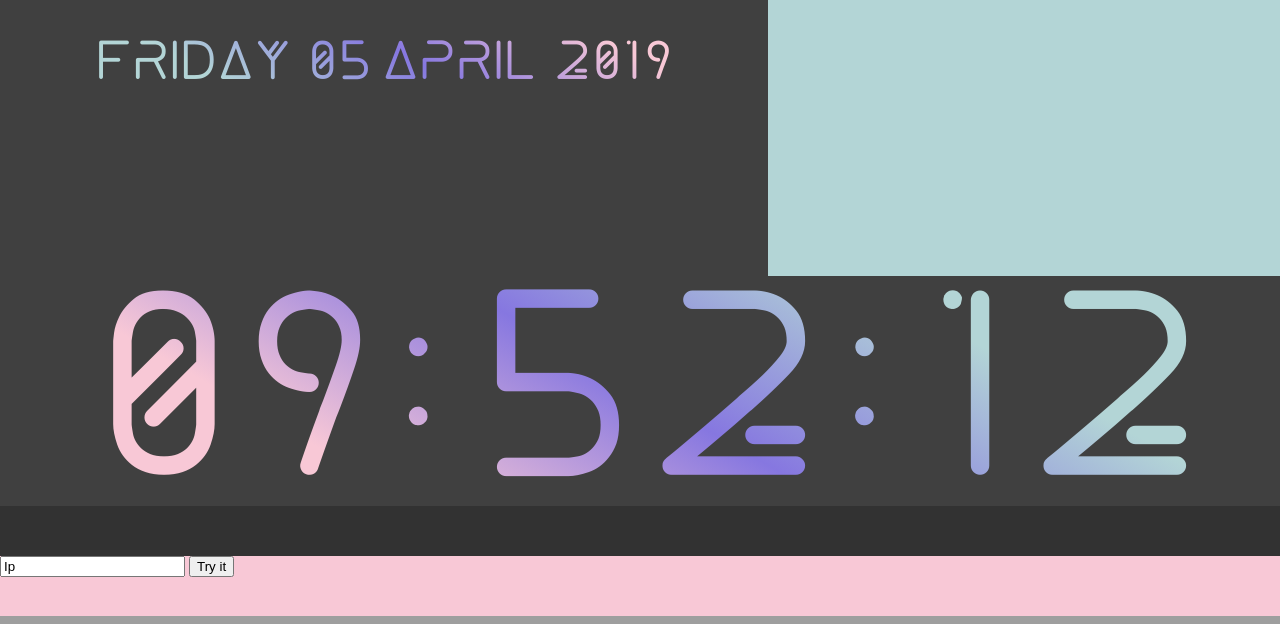
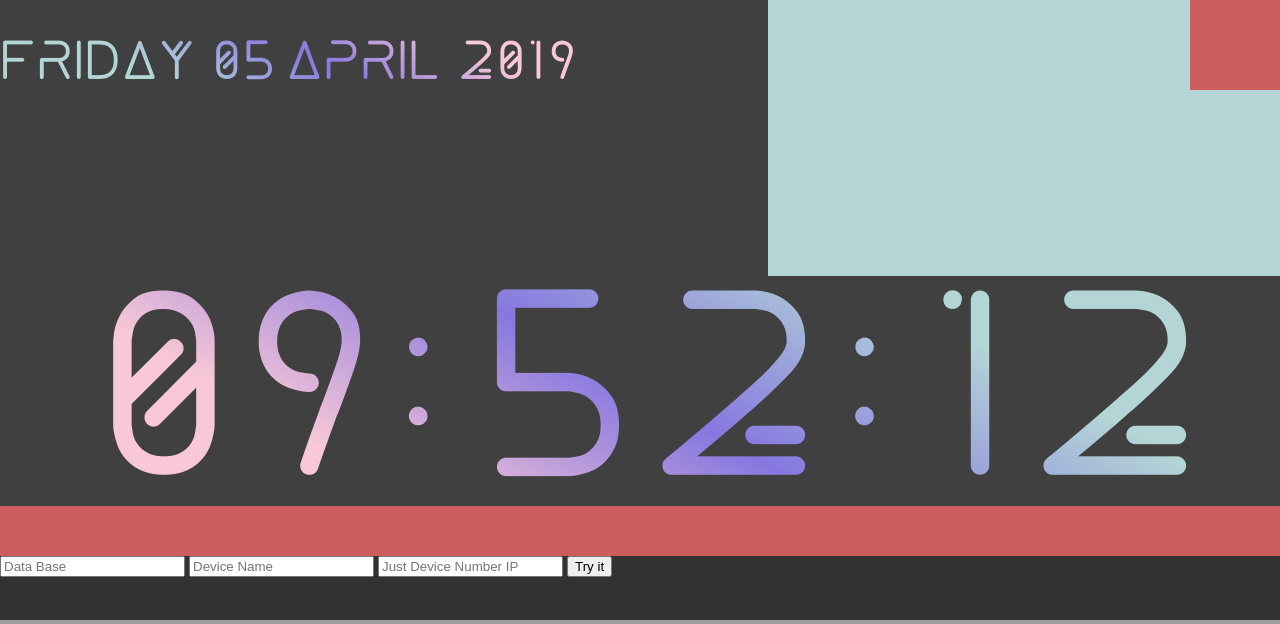
Before and after one commit to Hazmat88/Ivory_Tower_beta, a PHP site: page / in a window 1280 px wide. Shown: the top 624 px of the page. Run offline with PHP 8.4, Linux system fonts and the light colour scheme; grey boxes are pictures that could not be loaded.

Commit message:
Adding Nav block for futur side Nav for the moment it just to hide/show controller bar under Clock (if i decide to keep the controller bar) 2nd Add input in Hud of Cam. 3rd Add Functions to click or press Enter Key code=13 to launch the ip adress device & add variable to just add the number of adress ip than full adress (in futur will be enhanced the function with if/else or switch case , for treatment of adress ip format  writed by user, exemple Full adress or just number device or without the port :8080 or write just number+port (Many thing to thinks about it see later) Last thing first input will be replace by a drop down menu link to Data base for all device already sauvegarded ( so we have to think & how to build the data base for the Project 4th fix div & name about camera sections &  progress to fix/build the audio controlls & other controls about video flux places above the flux of camera section

```diff
--- a/private/css/global_style.css
+++ b/private/css/global_style.css
@@ -51,6 +51,7 @@ table {
   background-color: #323232;
   padding-bottom: 20px; }
   .date .date_style {
+    margin-right: 15vw;
     padding-top: 3vw;
     width: auto;
     text-align: center;
@@ -76,7 +77,15 @@ table {
 .controller {
   width: 100vw;
   height: 50px;
-  background-color: #323232; }
+  background-color: #CD5C5C; }
+
+.nav {
+  position: fixed;
+  top: 0px;
+  right: 0px;
+  width: 90px;
+  height: 90px;
+  background-color: #CD5C5C; }
 
 /*
 .article{
@@ -87,12 +96,24 @@ table {
   width: 100vw;
   height: 40vw;
   background-color: #404040; }
-  .camera01 .huda {
+  .camera01 .hudA {
     width: auto;
     height: 5vw;
-    background-color: #F8C8D6; }
+    background-color: #323232; }
+    .camera01 .hudA a {
+      display: none; }
+  .camera01 .titleA {
+    width: auto;
+    height: 5vw;
+    background-color: #B3D5D6; }
+    .camera01 .titleA input, .camera01 .titleA button {
+      display: none; }
+    .camera01 .titleA a {
+      text-align: center;
+      display: block !important;
+      text-decoration: none;
+      color: inherit; }
   .camera01 .cam01 {
-    margin-top: 3vw;
     width: 100%;
     height: 60vw;
     background-color: grey; }
@@ -107,7 +128,7 @@ table {
     background-color: #B3D5D6; }
 
 body {
-  background-color: #F8C8D6; }
+  background-color: #404040; }
 
 @media screen and (min-width: 1050px) {
   /* Import variables
--- a/private/js/main.js
+++ b/private/js/main.js
@@ -1,12 +1,16 @@
 console.log("helloworld");
 
+
+// CLOCK SYSTEM
 function $(id){return document.getElementById(id)}
 
 function hms(){
 var today=new Date();
 var hrs=today.getHours(),mns=today.getMinutes(),scd=today.getSeconds();
 var str=(hrs<10?"0"+hrs:hrs)+":"+(mns<10?"0"+mns:mns)+":"+(scd<10?"0"+scd:scd);
+//var scdmini = ":"+(scd<10?"0"+scd:scd);// try custom Second
 $("clock_style").innerHTML=str;
+
 setTimeout(hms,1000);// réécriture toutes les 1000 millisecondes
 }
 hms();// lancement de la fonction
--- a/private/sass/mobil/style_mobil.scss
+++ b/private/sass/mobil/style_mobil.scss
@@ -7,5 +7,5 @@
 
 
 body{
-  background-color: $PinkB;
+  background-color: $bgcA;
 }
--- a/private/sass/var_colors/colors.scss
+++ b/private/sass/var_colors/colors.scss
@@ -35,3 +35,7 @@ $lightgrey:#E6E6E6;
 
 $blueB:#B3D5D6;
 $PinkB:#F8C8D6;
+
+
+$PinkC:#FFC0CB;
+$build:#CD5C5C;
--- a/private/sections/header.php
+++ b/private/sections/header.php
@@ -12,12 +12,27 @@
 
            <div class="clock">
               <h1 id="clock_style"></h1>
+            <!--  <h2 id="clock_scdmini"></h2> !--->
            </div>
 
-           <div class="controller">
+           <div id="controller" class="controller">
               <h1 id="controller_style"></h1>
            </div>
 
+           <div id="nav" class="nav" onclick="showhide_controller()">
+
+           </div>
+
+           <script>
+             function showhide_controller(){
+               var x = document.getElementById("controller");
+                if (x.style.display === "none") {
+                  x.style.display = "block";
+                } else {
+                  x.style.display = "none";
+                }
+             }
+           </script>
 
       </div>
 </header>
--- a/private/sections/module_C2.php
+++ b/private/sections/module_C2.php
@@ -2,22 +2,86 @@
 
 <div class="Cameras">
     <div class="camera01">
-        <div class="huda">
-            <div class="">
-              <input type="text" id="myText" value="Ip">
-                <button onclick="ipadress()">Try it</button>
-            </div>
-            <div class="flux_A">
-                <img id="browser_video" class="cam01" alt="video" src="http://192.168.1.37:8080/video">
+
+            <div id="huda" class="hudA">
+            <!-- <div class="titleA"> -->
+
+
+                <input type="text" id="dropdown_BD" placeholder="Data Base">
+
+                <input type="text" id="name" placeholder="Device Name">
+
+                <input type="text" id="ipadd" placeholder="Just Device Number IP" >
+                <button id="subhda" onclick="hud_switch()">Try it</button>
+
+                <h1 ><a id="name_titleA" href="http://192.168.1.27:8080" target="_blank" >Name + IP Adress</a></h1>
             </div>
 
+            <div class="flux_A">
+                <img id="browser_video" class="cam01" alt="video" src="http://192.168.1.27:8080/video">
+            </div>
+<!--
             <div class="control_A">
                 <canvas class="flot-overlay" width="750" height="600" style="direction: ltr; position: absolute; left: 0px; top: 0px; width: 750px; height: 600px;"></canvas>
             </div>
 
-        </div>
-    </div>
+            <div id="audio_pane" style="margin: auto; display: table;">
+                  <audio id="html5_audio" controls=""><source id="audio" src="http://192.168.1.37:8080/audio.wav" type="audio/wav"></audio>
+              </div>
 
+-->
+      </div>
+  </div>
+<script>
+
+      function hud_switch() {
+        ipadress();
+        hud_link();
+      }
+
+      // Input Validation by Keyboard enter key
+      var input = document.getElementById("ipadd");
+      input.addEventListener("keyup", function(event) {
+      if (event.keyCode === 13) {
+      event.preventDefault();
+      document.getElementById("subhda").click();
+      }
+      });
+
+      function ipadress() {
+      var adressip =  document.getElementById("ipadd").value;
+      console.log(adressip);
+
+      var fulladdressip = "http://192.168.1." + adressip + ":8080";
+      console.log(fulladdressip);
+
+
+      document.getElementById("browser_video").src="http://192.168.1." + adressip + ":8080/video";
+
+      document.getElementById("name_titleA").href="http://192.168.1." + adressip + ":8080";
+
+
+
+
+
+
+
+
+      //document.getElementById("audio").src="http://192.168.1." + adressip + ":8080/video";
+      }
+
+      function hud_link() {
+        var hud = document.getElementById("huda");
+
+        if ( hud.className === "hudA") {
+          hud.setAttribute("class", "titleA");
+
+        }else {
+          hud.setAttribute("class", "hudA");
+        }
+      }
+
+</script>
 <!--
     <div class="camera02">
         <div class="hudb">
```
Also changed, not shown: private/css/mobil/header_m.css (+10 -1 lines), private/css/mobil/module_C2_m.css (+15 -3 lines), private/css/mobil/style_mobil.css (+26 -5 lines), private/sass/mobil/header_m.scss (+11 -1 lines), private/sass/mobil/module_C2_m.scss (+22 -3 lines), 4 other files.
